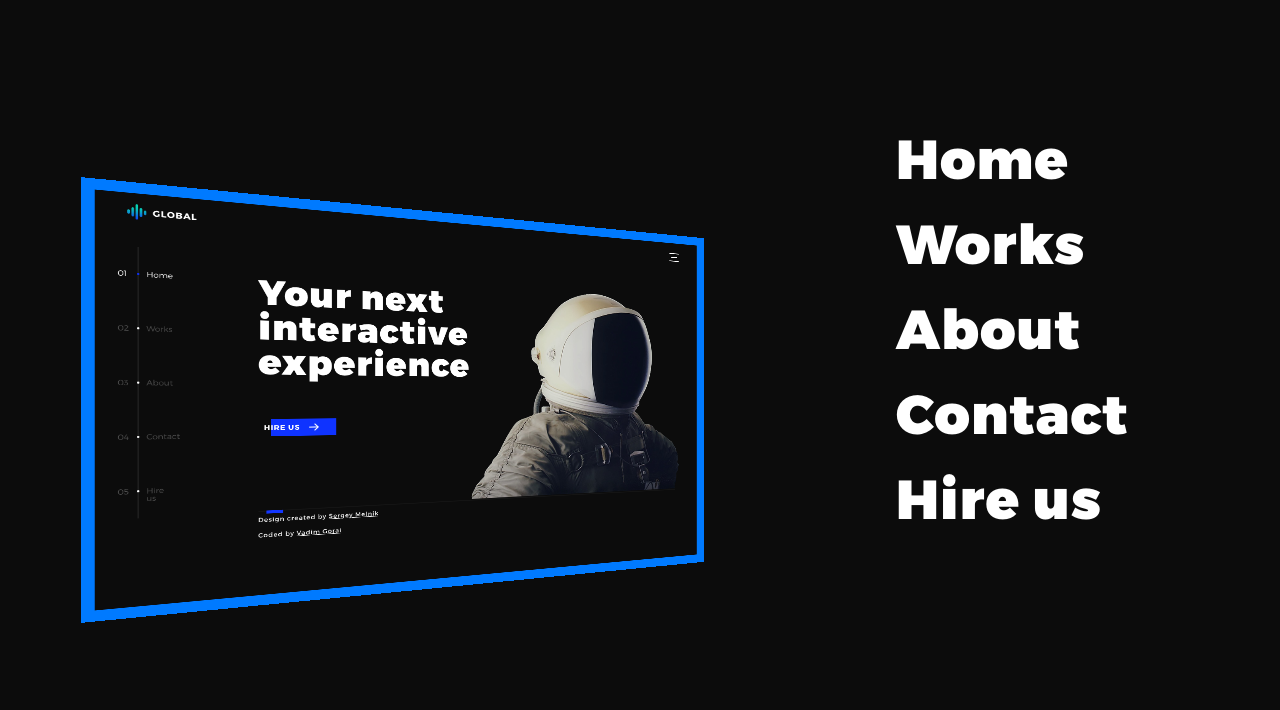
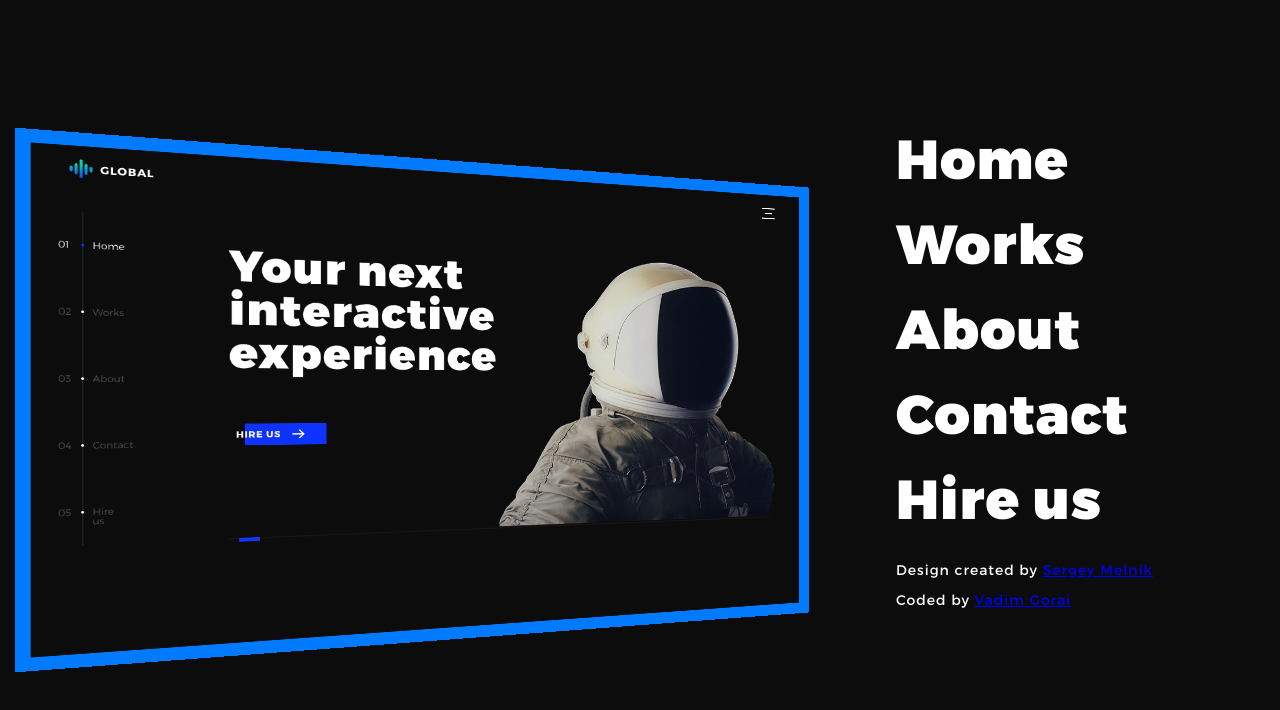
Before and after one commit to MRDriks/global, a plain HTML site: page index.html in a window 1280 px wide. Both pictures are taken after a click on the element 1217 px from the left and 34 px from the top of the page. Drawn offline with nearby package versions, Linux system fonts and the light colour scheme.

Commit message:
Fix nav-bar template

```diff
--- a/css/style.css
+++ b/css/style.css
@@ -18,7 +18,7 @@
 }
 
 .wrapper.menu-active {
-  transform: rotateY(25deg) translate3d(0px,0px,-1000px);
+  transform: rotateY(15deg) translate3d(-150px,0px,-600px);
   border: 20px solid #007aff;
 }
 
@@ -77,6 +77,16 @@
 
 .nav-link:hover {
   color: #0f33ff;
+}
+
+.nav-bar .copy {
+  font-weight: 400;
+  line-height: 30px;
+  letter-spacing: 1px;
+}
+
+.nav-bar .author-link {
+  text-decoration: underline;
 }
 
 /* Device message */
@@ -328,18 +338,6 @@
 
 .slide-home .btn-hire:hover .arrow-right  {
   margin-left: 10px;
-}
-
-.slide-home .copy {
-  font-weight: 400;
-  line-height: 30px;
-  font-size: 12px;
-  letter-spacing: 1px;
-}
-
-.slide-home .author-link {
-  color: #fff;
-  text-decoration: underline;
 }
 
 /* Slide 2 */
--- a/index.html
+++ b/index.html
@@ -30,6 +30,14 @@
           <a href="#" class="nav-link" onclick="navLinkClickHandler('hire')">Hire us</a>
         </li>
       </ul>
+      <p class="copy">
+        Design created by
+        <a class="author-link" target="_blank" href="https://dribbble.com/sergeymelnik">Sergey Melnik</a>
+      </p>
+      <p class="copy">
+        Coded by
+        <a class="author-link" target="_blank" href="https://github.com/MRDriks">Vadim Gorai</a>
+      </p>
     </nav>
     <div class="device-message">
       <div class="brand">
@@ -90,14 +98,6 @@
               </div>
               <img src="./assets/img/introduction-visual.png" class="intro-img" alt="Spaceman">
             </div>
-            <p class="copy">
-              Design created by
-              <a class="author-link" target="_blank" href="https://dribbble.com/sergeymelnik">Sergey Melnik</a>
-            </p>
-            <p class="copy">
-              Coded by
-              <a class="author-link" target="_blank" href="https://github.com/MRDriks">Vadim Gorai</a>
-            </p>
           </section>
           <section class="slide-works">
             <h2 class="title">Selected work</h2>
```
